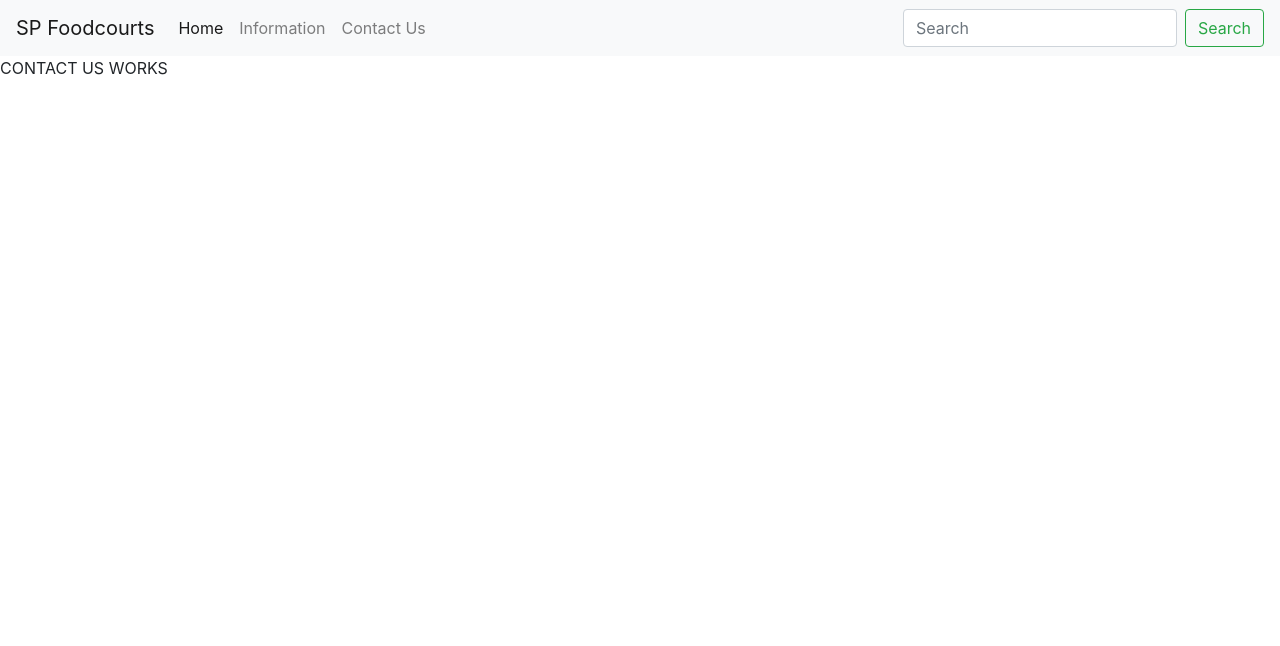
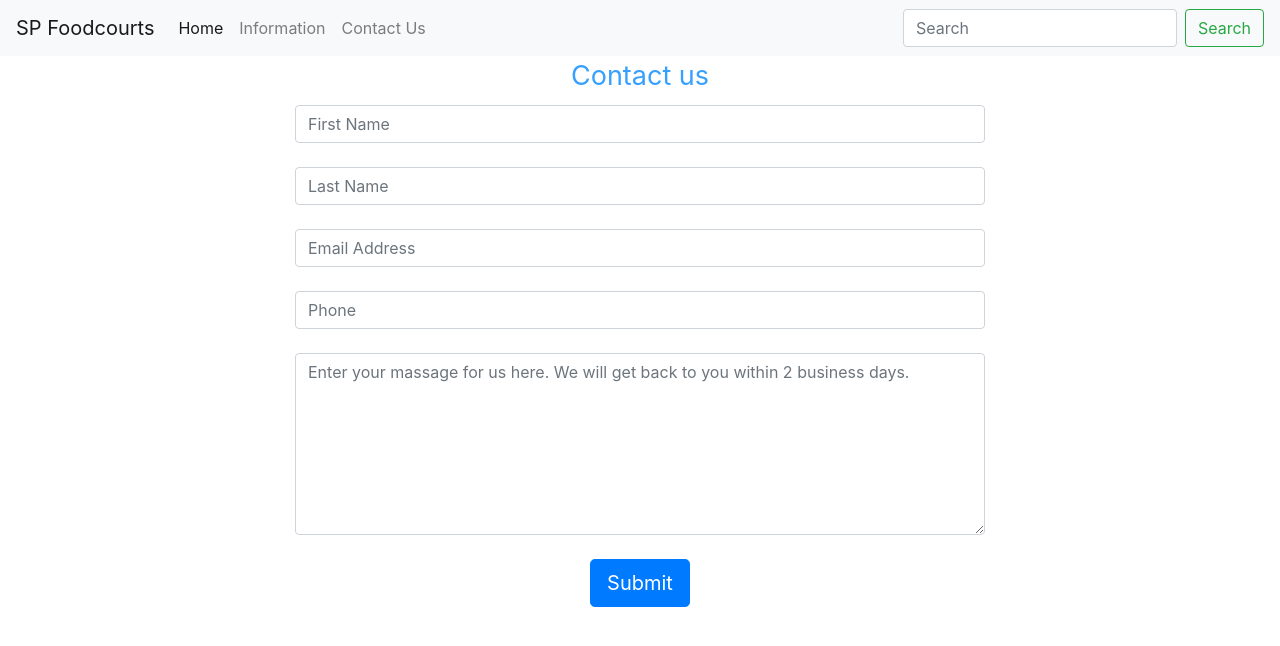
Before and after one commit to kieranchai/Angular-5-SPA-demo, an Angular app: page /contactus in a window 1280 px wide. Shown: the top 646 px of the page. Built offline with nearby package versions, Linux system fonts and the light colour scheme.

Commit message:
change everything

```diff
--- a/src/app/app-routing.module.ts
+++ b/src/app/app-routing.module.ts
@@ -5,14 +5,14 @@ import { Routes, RouterModule } from "@angular/router";
 import { HomeComponent } from "./home/home.component";
 import { ContactusComponent } from "./contactus/contactus.component";
 import { FoodcourtSummaryComponent } from './foodcourt-summary/foodcourt-summary.component';
-import { FoodcourtdetailComponent } from './foodcourtdetail/foodcourtdetail.component';
+import { FoodcourtDetailComponent } from './foodcourtdetail/foodcourtdetail.component';
 
 const appRoutes : Routes = [
   {path: '', redirectTo: '/home', pathMatch: 'full'},
   {path: 'home',                component: HomeComponent},
   {path: 'contactus',           component: ContactusComponent},
   {path: 'foodcourt-summary',   component: FoodcourtSummaryComponent},
-  {path: 'foodcourtdetail/:fc_id', component:FoodcourtdetailComponent}
+  {path: 'foodcourtdetail/:fc_id', component:FoodcourtDetailComponent}
 ];
 
 @NgModule({
--- a/src/app/contactus/contactus.component.css
+++ b/src/app/contactus/contactus.component.css
@@ -0,0 +1,9 @@
+.header {
+    color: #36A0FF;
+    font-size: 27px;
+}
+
+div {
+    text-align: center;
+    margin: 0 auto;
+}
--- a/src/app/contactus/contactus.component.html
+++ b/src/app/contactus/contactus.component.html
@@ -1 +1,48 @@
-<p> CONTACT US WORKS</p>
+<div class="container">
+    <div class="row">
+        <div class="col-md-12">
+            <div class="well well-sm">
+                <form class="form-horizontal" routerLink="/home">
+                    <fieldset>
+                        <legend class="text-center header">Contact us</legend>
+                        <div class="form-group">
+                            <div class="col-md-8">
+                                <input id="fname" name="name" type="text" placeholder="First Name" class="form-control">
+                            </div>
+                            <br/>
+                        </div>
+                        <div class="form-group">
+                            <div class="col-md-8">
+                                <input id="lname" name="name" type="text" placeholder="Last Name" class="form-control">
+                            </div>
+                            <br/>
+                        </div>
+                        <div class="form-group">
+                            <div class="col-md-8">
+                                <input id="email" name="email" type="text" placeholder="Email Address" class="form-control">
+                            </div>
+                            <br/>
+                        </div>
+                        <div class="form-group">
+                            <div class="col-md-8">
+                                <input id="phone" name="phone" type="text" placeholder="Phone" class="form-control">
+                            </div>
+                            <br/>
+                        </div>
+                        <div class="form-group">
+                            <div class="col-md-8">
+                                <textarea class="form-control" id="message" name="message" placeholder="Enter your massage for us here. We will get back to you within 2 business days." rows="7"></textarea>
+                            </div>
+                            <br/>
+                        </div>
+                        <div class="form-group">
+                            <div class="col-md-12 text-center">
+                                <button type="submit" class="btn btn-primary btn-lg">Submit</button>
+                            </div>
+                        </div>
+                    </fieldset>
+                </form>
+            </div>
+        </div>
+    </div>
+</div>
--- a/src/app/foodcourt-summary/foodcourt-summary.component.html
+++ b/src/app/foodcourt-summary/foodcourt-summary.component.html
@@ -1,16 +1,9 @@
-<div class="container-fluid" *ngFor="let fc of foodcourtArr">
-        <div class="row">
-            <div class="col" *ngIf = "fc.fc_id == 1">
-                <h3>{{fc.fc_name}}</h3>
-                <h4>{{fc.location}}</h4>
-                <h4>{{fc.op_hours}}</h4>
-                <span (click)="onViewDetail(fc.fc_id, fc.fc_name, i)" >[View stalls]</span>
-            </div>
-            <div class="col" *ngIf = "fc.fc_id == 2">
-                <h3>{{fc.fc_name}}</h3>
-                <h4>{{fc.location}}</h4>
-                <h4>{{fc.op_hours}}</h4>
-                <span (click)="onViewDetail(fc.fc_id, fc.fc_name, i)" >[View stalls]</span>
-            </div>
-          </div>
-</div>
+<div *ngFor="let fc of foodcourtArr " >
+    <span (click)="onViewDetail(fc.fc_id)">
+    <hr>
+    <h3>{{ fc.fc_name }}</h3>
+    <h4>{{ fc.location }}</h4>
+    <h4>{{ fc.op_hours }}</h4>
+    <h4>{{ fc.description }}</h4>
+    </span>
+  </div>
--- a/src/app/foodcourt-summary/foodcourt-summary.component.ts
+++ b/src/app/foodcourt-summary/foodcourt-summary.component.ts
@@ -1,22 +1,32 @@
 import { Component, OnInit } from '@angular/core';
 import { FoodCourtService } from "../shared/service/food-court.service";
 import { Foodcourt } from "../shared/model/foodcourt.model";
-import { Router } from "@angular/router";
+import { Router } from '@angular/router';
+import { RouterModule, Routes } from '@angular/router';
+import { FoodcourtDetailComponent } from '../foodcourtdetail/foodcourtdetail.component';
+import { ActivatedRoute } from '@angular/router';
+
 @Component({
   selector: 'app-foodcourt-summary',
   templateUrl: './foodcourt-summary.component.html',
-  styleUrls: ['./foodcourt-summary.component.css']
+  styleUrls: ['./foodcourt-summary.component.css'],
+  providers: [FoodCourtService]
 })
 export class FoodcourtSummaryComponent implements OnInit {
-  foodcourtArr : Foodcourt [] = [];
-  constructor(public foodCourtService : FoodCourtService, public router : Router) { }
+
+  foodcourtArr: Foodcourt[] = [];
+
+  constructor(public foodCourtService: FoodCourtService, public router: Router, public route: ActivatedRoute, ) { }
 
   ngOnInit() {
     this.foodcourtArr = this.foodCourtService.getFoodCourts();
   }
-  onViewDetail(fc_id : number) {
-    console.log("In onViewDetail" + fc_id);
 
+  onViewDetail(fc_id: number) {
+    console.log(fc_id);
     this.router.navigate(['/foodcourtdetail', fc_id])
   }
+
+
+
 }
--- a/src/app/foodcourtdetail/foodcourtdetail.component.html
+++ b/src/app/foodcourtdetail/foodcourtdetail.component.html
@@ -1,11 +1,6 @@
-<div class="card">
-    <div class="card-body">
-      <h4 class="card-title"> {{selectedFoodCourt.fc_name}}</h4>
-      <h6 class="card-subtitle mb-2 text-muted">Available stalls</h6>
-        <p class="card-text">
-
-        </p>
-      <hr/>
-      <a class="card-link" routerLink="/foodcourt-summary">Back to List</a>
-    </div>
+<div *ngFor="let Stalls of stallarr">
+  <div class="col1">
+      <p>{{ Stalls.stall_name }}</p>
+      <p>{{ Stalls.description }}</p>
   </div>
+</div>
--- a/src/app/foodcourtdetail/foodcourtdetail.component.ts
+++ b/src/app/foodcourtdetail/foodcourtdetail.component.ts
@@ -1,27 +1,41 @@
 import { Component, OnInit } from '@angular/core';
-import { Foodcourt } from '../shared/model/foodcourt.model';
-import { Router, ActivatedRoute, Params } from '@angular/router';
-import { FoodCourtService } from '../shared/service/food-court.service';
+import { ActivatedRoute } from '@angular/router';
+import { FoodCourtService } from "../shared/service/food-court.service";
+import { Foodcourt } from "../shared/model/foodcourt.model";
+import { Params, Router } from '@angular/router'
+import { Stalls } from "../shared/model/foodcourtstalls.model";
+import { FoodCourtDetailsService } from "../shared/service/foodcourt-details.service"
 
 @Component({
-  selector: 'app-foodcourtdetail',
+  selector: 'app-foodcourt-detail',
   templateUrl: './foodcourtdetail.component.html',
-  styleUrls: ['./foodcourtdetail.component.css']
+  styleUrls: ['./foodcourtdetail.component.css'],
+  providers: [FoodCourtDetailsService]
 })
-export class FoodcourtdetailComponent implements OnInit {
-  selectedFoodCourt : Foodcourt;
+export class FoodcourtDetailComponent implements OnInit {
+
+  selectedFoodCourt: Foodcourt;
+
+  stallarr: Stalls[] = [];
 
   constructor(public router: Router,
     public route: ActivatedRoute,
-    public FoodCourtService : FoodCourtService
-  ) { }
+    public FoodCourtService: FoodCourtService,
+    public FoodCourtDetailsService: FoodCourtDetailsService) { }
 
   ngOnInit() {
-    const fc_id : number = this.route.snapshot.params['fc_id'];
-    this.selectedFoodCourt = this.FoodCourtService.getFoodCourtByFcID(fc_id);
-    if(this.selectedFoodCourt==null){
-      this.router.navigate(['/foodcourtdetail',fc_id]);
+    const fc_id: number = this.route.snapshot.params['fc_id'];
+    this.stallarr = this.FoodCourtDetailsService.getStallByFcID(fc_id);
+
+
+
+    if (this.stallarr.length == 0) {
+      this.router.navigate(['/foodcourtdetail', fc_id]);
     }
   }
 
+  // // onViewStalls(stall_name, stall_id : number) {
+  // //   console.log(stall_name,stall_id);
+  // //   this.router.navigate(['/foodcourtsummary', stall_name])
+  // }
 }
--- /dev/null
+++ b/src/app/shared/model/foodcourtstalls.model.ts
@@ -0,0 +1,10 @@
+export class Stalls {
+    constructor (
+        public fc_id: number,
+        public stall_id: number,
+        public stall_name: string,
+        public stall_img01 : string,
+        public stall_img02 : string,
+        public description : string,
+    ) { }
+    }
--- /dev/null
+++ b/src/app/shared/service/foodcourt-details.service.ts
@@ -0,0 +1,47 @@
+import { Injectable } from '@angular/core';
+
+import { Foodcourt } from "../model/foodcourt.model";
+import { Stalls } from "../model/foodcourtstalls.model";
+
+@Injectable()
+export class FoodCourtDetailsService {
+
+  public StallList = [
+    new Stalls(1, 1, "Japanese Cuisine", "fc4_jap01.jpg", "fc4_jap02.jpg", "Japanese Cuisine with dishes like Chicken Katsu Curry and Katsu Dons" ),
+    new Stalls(1, 2, "Western Food", "fc4_wes01.jpg", "fc4_wes02.jpg", "Western Cuisine with dishes like chicken cutlets and chops"),
+    new Stalls(1, 3, "Drinks Store", "fc4_drinks01.jpg", "fc4_drinks02.jpg", "Drinks store with desserts and salad"),
+    new Stalls(2, 4, "KFC", "fc6_kfc01.jpg", "fc6_kfc02.jpg", "Finger licking good" ),
+    new Stalls(2, 5, "McDonalds", "fc6_mcd01.jpg", "fc6_mcd02.jpg", "Im lovin it" ),
+    new Stalls(2, 6, "Subway", "fc6_subway01.jpg", "fc6_subway02.jpg", "Eat fresh" ),
+  ]
+
+  getFoodCourtsStalls() {
+    return this.StallList.slice();
+  }
+
+  getFoodCourtStallByStallID(stall_id) {
+    for (let stall of this.StallList) {
+      if (stall.stall_id == stall_id) {
+        return stall;
+      }
+    }
+    return null;
+  }
+
+
+  getStallByFcID (fc_id:number) {
+    let resultArr : Stalls [] = [];
+
+    for (let s of this.StallList) {
+      if (s.fc_id == fc_id) {
+        resultArr.push(s);
+      }
+    }
+
+    return resultArr.slice();
+  }
+
+
+  constructor() { }
+
+}
```
Also changed, not shown: src/app/app.component.ts (+5 -2 lines), src/app/app.module.ts (+12 -4 lines).
